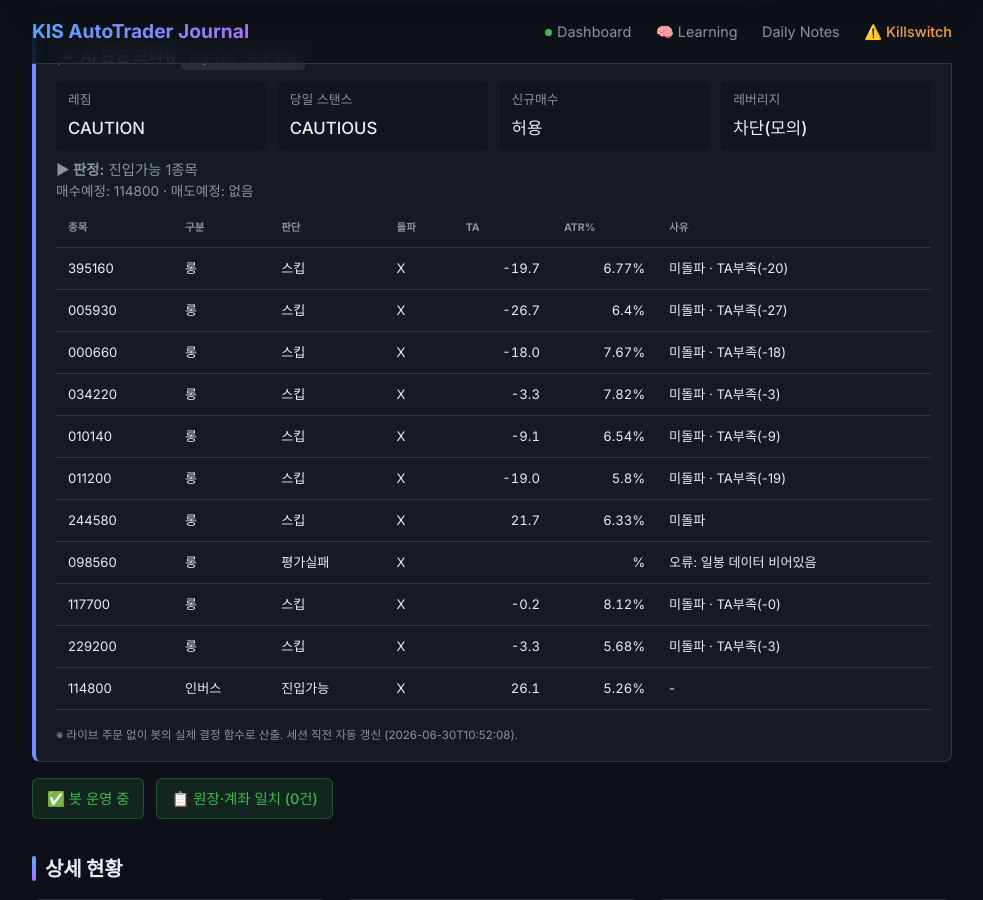
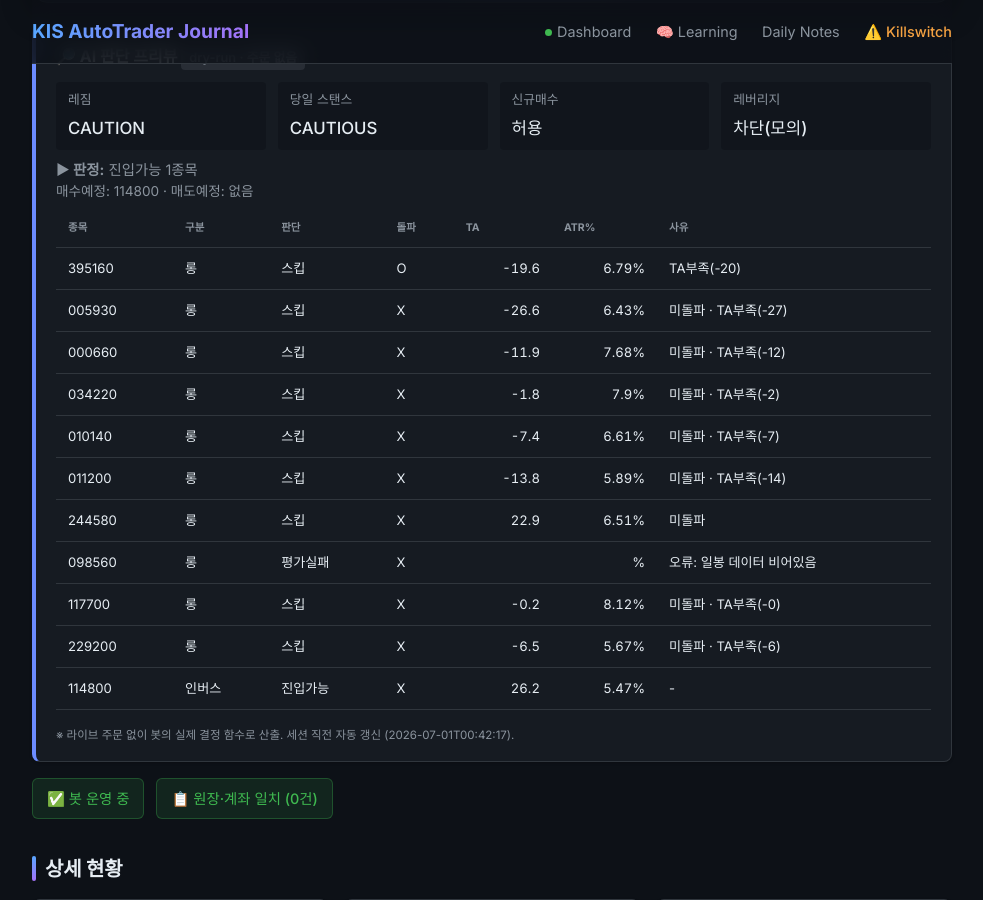
Before and after one commit to BudongJW/kis-trading-journal, a Jekyll site: the page built from index.html, in a window 1280 px wide and 900 px high, scrolled down 351 px. Shown: the whole window, without its empty margins (148-1131 px from the left). Built offline with Jekyll 4.4.1, drawn with Linux system fonts in a browser that asks for light colours; nearby versions of some CDN libraries.

Commit message:
auto: dry-run preview 06-30 15:43Z

```diff
--- a/_data/dry_run.json
+++ b/_data/dry_run.json
@@ -1,5 +1,5 @@
 {
-  "generated_at": "2026-06-30T10:52:08",
+  "generated_at": "2026-07-01T00:42:17",
   "mode": "DRY-RUN (읽기 전용, 주문 없음)",
   "market": {
     "regime": "CAUTION",
@@ -17,27 +17,37 @@
   },
   "account": {
     "cash": 577424,
-    "holdings_readable": "없음/조회실패"
+    "holdings_readable": {
+      "114800": 276
+    }
   },
-  "holdings_risk": [],
+  "holdings_risk": [
+    {
+      "symbol": "114800",
+      "qty": 276,
+      "price": 902,
+      "would_sell": false,
+      "reason": ""
+    }
+  ],
   "entry_candidates": [
     {
       "symbol": "395160",
       "type": "롱",
       "decision": "스킵",
-      "breakout": false,
-      "ta": -19.7,
-      "atr_pct": 6.77,
+      "breakout": true,
+      "ta": -19.6,
+      "atr_pct": 6.79,
       "fee_gate_ok": true,
-      "why_skip": "미돌파 · TA부족(-20)"
+      "why_skip": "TA부족(-20)"
     },
     {
       "symbol": "005930",
       "type": "롱",
       "decision": "스킵",
       "breakout": false,
-      "ta": -26.7,
-      "atr_pct": 6.4,
+      "ta": -26.6,
+      "atr_pct": 6.43,
       "fee_gate_ok": true,
       "why_skip": "미돌파 · TA부족(-27)"
     },
@@ -46,48 +56,48 @@
       "type": "롱",
       "decision": "스킵",
       "breakout": false,
-      "ta": -18.0,
-      "atr_pct": 7.67,
+      "ta": -11.9,
+      "atr_pct": 7.68,
       "fee_gate_ok": true,
-      "why_skip": "미돌파 · TA부족(-18)"
+      "why_skip": "미돌파 · TA부족(-12)"
     },
     {
       "symbol": "034220",
       "type": "롱",
       "decision": "스킵",
       "breakout": false,
-      "ta": -3.3,
-      "atr_pct": 7.82,
+      "ta": -1.8,
+      "atr_pct": 7.9,
       "fee_gate_ok": true,
-      "why_skip": "미돌파 · TA부족(-3)"
+      "why_skip": "미돌파 · TA부족(-2)"
     },
     {
       "symbol": "010140",
       "type": "롱",
       "decision": "스킵",
       "breakout": false,
-      "ta": -9.1,
-      "atr_pct": 6.54,
+      "ta": -7.4,
+      "atr_pct": 6.61,
       "fee_gate_ok": true,
-      "why_skip": "미돌파 · TA부족(-9)"
+      "why_skip": "미돌파 · TA부족(-7)"
     },
     {
       "symbol": "011200",
       "type": "롱",
       "decision": "스킵",
       "breakout": false,
-      "ta": -19.0,
-      "atr_pct": 5.8,
+      "ta": -13.8,
+      "atr_pct": 5.89,
       "fee_gate_ok": true,
-      "why_skip": "미돌파 · TA부족(-19)"
+      "why_skip": "미돌파 · TA부족(-14)"
     },
     {
       "symbol": "244580",
       "type": "롱",
       "decision": "스킵",
       "breakout": false,
-      "ta": 21.7,
-      "atr_pct": 6.33,
+      "ta": 22.9,
+      "atr_pct": 6.51,
       "fee_gate_ok": true,
       "why_skip": "미돌파"
     },
@@ -112,10 +122,10 @@
       "type": "롱",
       "decision": "스킵",
       "breakout": false,
-      "ta": -3.3,
-      "atr_pct": 5.68,
+      "ta": -6.5,
+      "atr_pct": 5.67,
       "fee_gate_ok": true,
-      "why_skip": "미돌파 · TA부족(-3)"
+      "why_skip": "미돌파 · TA부족(-6)"
     },
     {
       "symbol": "114800",
@@ -123,15 +133,15 @@
       "entry_via": "TA신호(+26)",
       "decision": "진입가능",
       "breakout": false,
-      "ta": 26.1,
-      "atr_pct": 5.26,
+      "ta": 26.2,
+      "atr_pct": 5.47,
       "fee_gate_ok": true,
       "why_skip": "-"
     }
   ],
   "gap_recovery": {
     "enabled_live": true,
-    "now_kst": "10:52",
+    "now_kst": "00:43",
     "window": "09:00~09:20",
     "candidates": [
       {
@@ -139,7 +149,7 @@
         "name": "KODEX 미국나스닥100TR",
         "decision": "스킵",
         "gap_open_pct": -0.21,
-        "intraday_pct": 0.98,
+        "intraday_pct": 3.57,
         "in_window": false,
         "reason": "개장윈도(09:00~09:20) 경과 — 추격 방지"
       },
@@ -148,7 +158,7 @@
         "name": "삼성전자",
         "decision": "스킵",
         "gap_open_pct": 0.15,
-        "intraday_pct": 1.31,
+        "intraday_pct": 3.25,
         "in_window": false,
         "reason": "개장윈도(09:00~09:20) 경과 — 추격 방지"
       },
@@ -157,7 +167,7 @@
         "name": "SK하이닉스",
         "decision": "스킵",
         "gap_open_pct": -0.76,
-        "intraday_pct": 0.08,
+        "intraday_pct": 1.61,
         "in_window": false,
         "reason": "개장윈도(09:00~09:20) 경과 — 추격 방지"
       },
@@ -166,7 +176,7 @@
         "name": "LG디스플레이",
         "decision": "스킵",
         "gap_open_pct": 0.08,
-        "intraday_pct": -3.5,
+        "intraday_pct": -4.0,
         "in_window": false,
         "reason": "개장윈도(09:00~09:20) 경과 — 추격 방지"
       },
@@ -175,7 +185,7 @@
         "name": "삼성중공업",
         "decision": "스킵",
         "gap_open_pct": 0.61,
-        "intraday_pct": -4.57,
+        "intraday_pct": -5.28,
         "in_window": false,
         "reason": "개장윈도(09:00~09:20) 경과 — 추격 방지"
       },
@@ -184,7 +194,7 @@
         "name": "HMM",
         "decision": "스킵",
         "gap_open_pct": -0.21,
-        "intraday_pct": -2.14,
+        "intraday_pct": -2.97,
         "in_window": false,
         "reason": "개장윈도(09:00~09:20) 경과 — 추격 방지"
       },
@@ -193,7 +203,7 @@
         "name": "KODEX 바이오",
         "decision": "스킵",
         "gap_open_pct": -2.03,
-        "intraday_pct": -2.07,
+        "intraday_pct": -3.06,
         "in_window": false,
         "reason": "개장윈도(09:00~09:20) 경과 — 추격 방지"
       },
@@ -211,7 +221,7 @@
         "name": "KODEX 철강",
         "decision": "스킵",
         "gap_open_pct": 0.83,
-        "intraday_pct": -1.72,
+        "intraday_pct": -1.8,
         "in_window": false,
         "reason": "개장윈도(09:00~09:20) 경과 — 추격 방지"
       },
@@ -220,7 +230,7 @@
         "name": "KODEX KOSDAQ150",
         "decision": "스킵",
         "gap_open_pct": -0.06,
-        "intraday_pct": -1.26,
+        "intraday_pct": -0.81,
         "in_window": false,
         "reason": "개장윈도(09:00~09:20) 경과 — 추격 방지"
       }
@@ -240,36 +250,36 @@
       "symbol": "SCHG",
       "type": "long",
       "decision": "스킵",
-      "breakout": false,
-      "ta": 3.0,
-      "atr_pct": 1.63,
-      "why_skip": "미돌파 · TA부족(+3)"
+      "breakout": true,
+      "ta": -3.2,
+      "atr_pct": 1.61,
+      "why_skip": "TA부족(-3)"
     },
     {
       "symbol": "XLF",
       "type": "long",
       "decision": "스킵",
       "breakout": false,
-      "ta": 4.4,
+      "ta": -8.3,
       "atr_pct": 1.28,
-      "why_skip": "미돌파 · TA부족(+4)"
+      "why_skip": "미돌파 · TA부족(-8)"
     },
     {
       "symbol": "SH",
       "type": "inverse",
       "decision": "스킵",
       "breakout": false,
-      "ta": 5.9,
-      "atr_pct": 1.35,
-      "why_skip": "미돌파 · TA부족(+6)"
+      "ta": 8.6,
+      "atr_pct": 1.33,
+      "why_skip": "미돌파 · TA부족(+9)"
     },
     {
       "symbol": "PSQ",
       "type": "inverse",
       "decision": "스킵",
       "breakout": false,
-      "ta": 5.3,
-      "atr_pct": 2.27,
+      "ta": 5.2,
+      "atr_pct": 2.29,
       "why_skip": "미돌파 · TA부족(+5)"
     },
     {
@@ -277,18 +287,18 @@
       "type": "defensive",
       "decision": "스킵",
       "breakout": false,
-      "ta": 4.8,
-      "atr_pct": 0.56,
-      "why_skip": "미돌파 · TA부족(+5) · 수수료게이트"
+      "ta": -2.5,
+      "atr_pct": 0.53,
+      "why_skip": "미돌파 · TA부족(-2) · 수수료게이트"
     },
     {
       "symbol": "SHY",
       "type": "defensive",
       "decision": "스킵",
       "breakout": false,
-      "ta": 13.5,
+      "ta": 15.3,
       "atr_pct": 0.09,
-      "why_skip": "미돌파 · TA부족(+14) · 수수료게이트"
+      "why_skip": "미돌파 · 수수료게이트"
     }
   ],
   "us_summary": {
```
